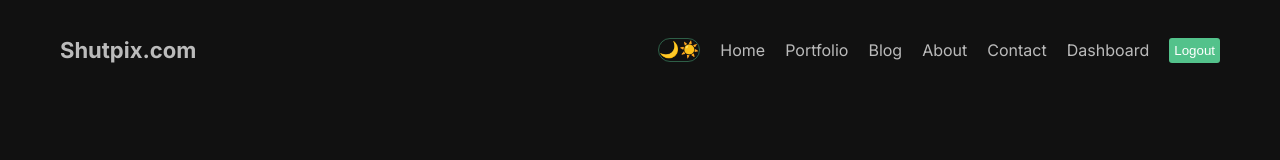
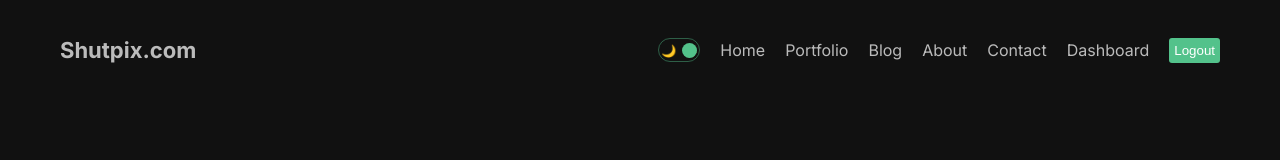
Before and after one commit to vishalmishradev/Blogpage, a Next.js app: page / in a window 1280 px wide. Shown: the top 160 px of the page. Built offline with nearby package versions, Linux system fonts and the light colour scheme.

Commit message:
added context api for theme

```diff
--- a/src/components/DarkModeToggle/DarkModeToggle.jsx
+++ b/src/components/DarkModeToggle/DarkModeToggle.jsx
@@ -2,11 +2,13 @@ import React from 'react'
 import styles from './darkModeToggle.module.css'
 
 const DarkModeToggle = () => {
+    const mode ="dark";
   return (
     <div className={styles.container}>
         <div className={styles.icon}>🌙</div>
         <div className={styles.icon}>☀️</div>
-        <div className={styles.ball}></div>
+        <div className={styles.ball} style={mode==="light" ? {left:"2px"} : {right:"2px"}}>
+        </div>
     </div>
   )
 }
--- a/src/components/DarkModeToggle/darkModeToggle.module.css
+++ b/src/components/DarkModeToggle/darkModeToggle.module.css
@@ -4,5 +4,22 @@
     border: 1.5px solid #53c28b70;
     border-radius: 30px;
     display: flex;
+    align-items: center;
     justify-content: space-between;
+    padding: 2px;
+    position: relative;
+    cursor: pointer;
 }
+
+.icon{
+    font-size: 12px;
+
+}
+
+.ball{
+    width: 15px;
+    height: 15px;
+    background-color: #53c28b;
+    border-radius: 50%;
+    position: absolute;
+}
```
Also changed, not shown: context/ThemeContext.js (added, +15 -0 lines).
